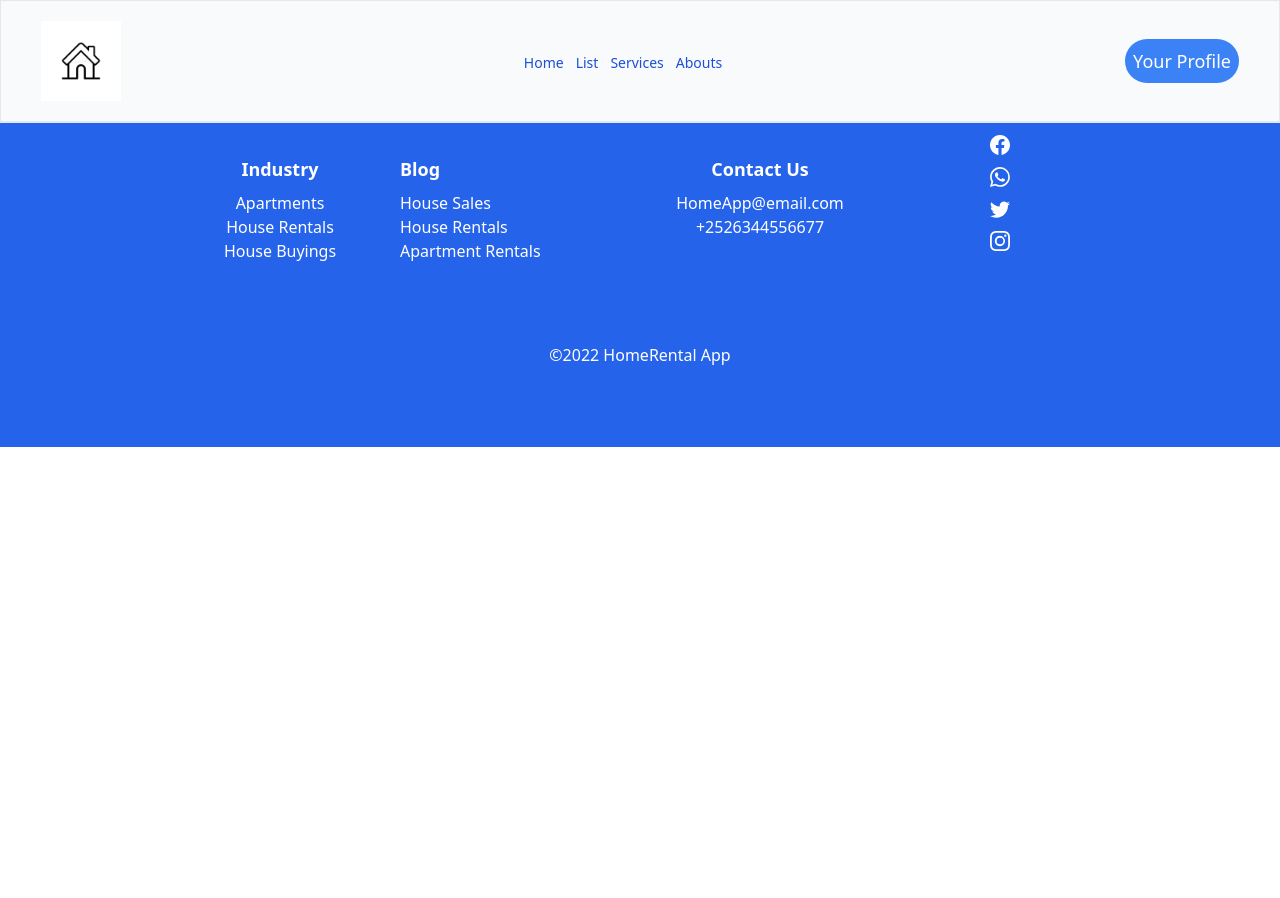
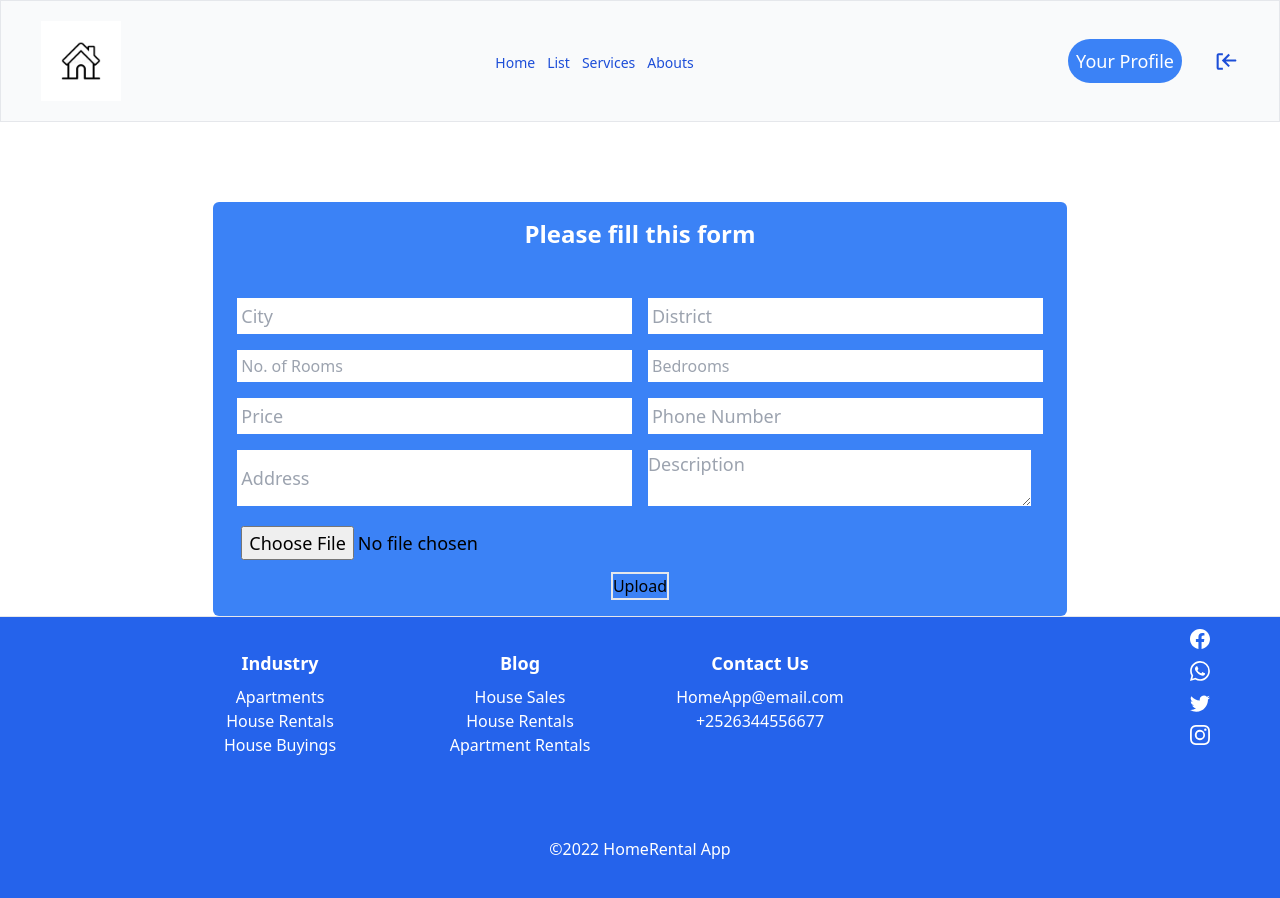
Before and after one commit to melmi4455/Final-Project---Front-End, a React (Create React App) app in the folder home-app/: page /owner/newhome in a window 1280 px wide. Shown: the top 898 px of the page. Before the commit the page ends 800 px from the top, so only its background shows below. Built offline with nearby package versions, Linux system fonts and the light colour scheme; sample sign-in values are in the browser's storage.

Commit message:
token , protect and login page done

```diff
--- a/home-app/src/App.js
+++ b/home-app/src/App.js
@@ -6,7 +6,7 @@ import Home from "./Pages/Home";
 import Header from "./Components/Header";
 import SignUp from "./Pages/SignUp";
 // import UpdateProfile from "./Pages/UpdateProfile";
-import NewHome from "./Pages/NewHome";
+import NewHome from "./Pages/Owner/NewHome";
 import PropertyList from "./Pages/PropertyList";
 import Protect from "./Protect";
 import Footer from "./Components/Footer.js";
@@ -44,9 +44,9 @@ function App() {
             <Route path="/login" element={<Login />} />
             <Route path="/PropertyList" element={<PropertyList />} />
 
-            <Route path="/owner/NewHome" element={<Protect />} />
-            <Route path="/owner/NewHome" element={<NewHome />} />
-            {/* </Route> */}
+            <Route path="/owner" element={<Protect />} >
+            <Route path="newhome" element={<NewHome />} />
+            </Route>
           </Routes>
 
           {/* <About /> */}
--- a/home-app/src/Components/Footer.js
+++ b/home-app/src/Components/Footer.js
@@ -10,7 +10,7 @@ function Footer() {
             <h3>House Rentals</h3>
             <h3>House Buyings</h3>
           </div>
-          <div className="">
+          <div className=" flex flex-col items-center">
             <h2 className="font-bold text-lg pb-2 pt-8">Blog</h2>
             <h3>House Sales</h3>
             <h3>House Rentals</h3>
@@ -21,7 +21,7 @@ function Footer() {
             <h3>HomeApp@email.com</h3>
             <h3>+2526344556677</h3>
           </div>
-          <div className="flex flex-col items-center space-y-3 pt-3">
+          <div className="flex flex-col items-center space-y-3 pt-3 pl-80">
             <BsFacebook size={20} />
             <BsWhatsapp size={20} />
             <BsTwitter size={20} />
--- a/home-app/src/Components/Header.js
+++ b/home-app/src/Components/Header.js
@@ -1,16 +1,26 @@
 import React from "react";
-import { Link } from "react-router-dom";
+import { Link , useNavigate} from "react-router-dom";
 import { useContext } from "react";
 import { UserContext } from "../Utils/UserContext";
+import {CgLogOut} from "react-icons/cg"
 
 function Header() {
   const { user, setUser } = useContext(UserContext);
+  const navigate = useNavigate();
+
+  function Logout(){
+    localStorage.removeItem("token");
+    setUser(false);
+    navigate("/login")
+  }
+
+
   return (
     <div className="flex justify-between items-center py-5 px-10 border bg-gray-50  text-lg text-blue-700">
       <div className="items-center ">
         <img src="../Logo.jpg" alt="images" className="h-20" />
       </div>
-      <div className="space-x-3 cursor-pointer  ">
+      <div className="space-x-3 cursor-pointer">
         <Link to="/" className="text-sm hover:border-b-4">
           Home
         </Link>
@@ -24,7 +34,7 @@ function Header() {
           Abouts
         </Link>
       </div>
-      <div>
+      <div className="flex items-center space-x-8">
         {user ? (
           <button className="text-bold text-white bg-blue-500 rounded-full p-2">
             <Link to="/owner/NewHome">Your Profile</Link>
@@ -35,6 +45,7 @@ function Header() {
           </button>
         )}
 
+
         {/* <div className="space-x-2">
         <button className="text-bold text-white bg-blue-500 rounded-md p-2">
           <Link to="/SignUp">SignUp</Link>
@@ -44,6 +55,7 @@ function Header() {
           <Link to="/NewHome">Upload</Link>
         </button>
       </div> */}
+      <div><CgLogOut size={25} onClick={Logout} className="cursor-pointer"/></div>
       </div>
     </div>
   );
--- a/home-app/src/Pages/Login.js
+++ b/home-app/src/Pages/Login.js
@@ -1,6 +1,6 @@
 import React, { useState } from "react";
-// import { useContext } from "react";
-// import { InfoContext } from "../Utilities/InfoContext";
+import { useContext } from "react";
+import { UserContext } from "../Utils/UserContext";
 import { Link } from "react-router-dom";
 import { useNavigate } from "react-router-dom";
 import { toast } from "react-toastify";
@@ -8,9 +8,10 @@ import axios from "axios";
 // import {useEffect} from "react"
 
 function Login() {
+  const {setUser} = useContext(UserContext);
   const [input, setInput] = useState({});
   const navigate = useNavigate();
-  // const { setInfo } = useContext(InfoContext);
+
 
   // useEffect(()=>{
   //   const token = localStorage.removeItem("token");
@@ -22,10 +23,11 @@ function Login() {
       console.log(res);
       toast.success(res.data.message);
       localStorage.setItem("token", res.data.token);
-      navigate("/Home");
-      // setInfo(true);
+      navigate("/");
+      setUser(true);
     } catch (e) {
       toast.error(e.response.data.message);
+      console.log(e)
     }
   }
 
--- a/home-app/src/Protect.js
+++ b/home-app/src/Protect.js
@@ -3,9 +3,10 @@ import { UserContext } from "./Utils/UserContext";
 import { Navigate, Outlet } from "react-router-dom";
 
 
+
 function Protect() {
   const { user } = useContext(UserContext);
-  return user ? <Outlet /> : <Navigate to="/SignUp" />;
+  return user ? <Outlet /> : <Navigate to="/signUp" />;
 
 }
 
```
Also changed, not shown: home-app/src/Pages/Owner/NewHome.js (renamed from home-app/src/Pages/NewHome.js).
